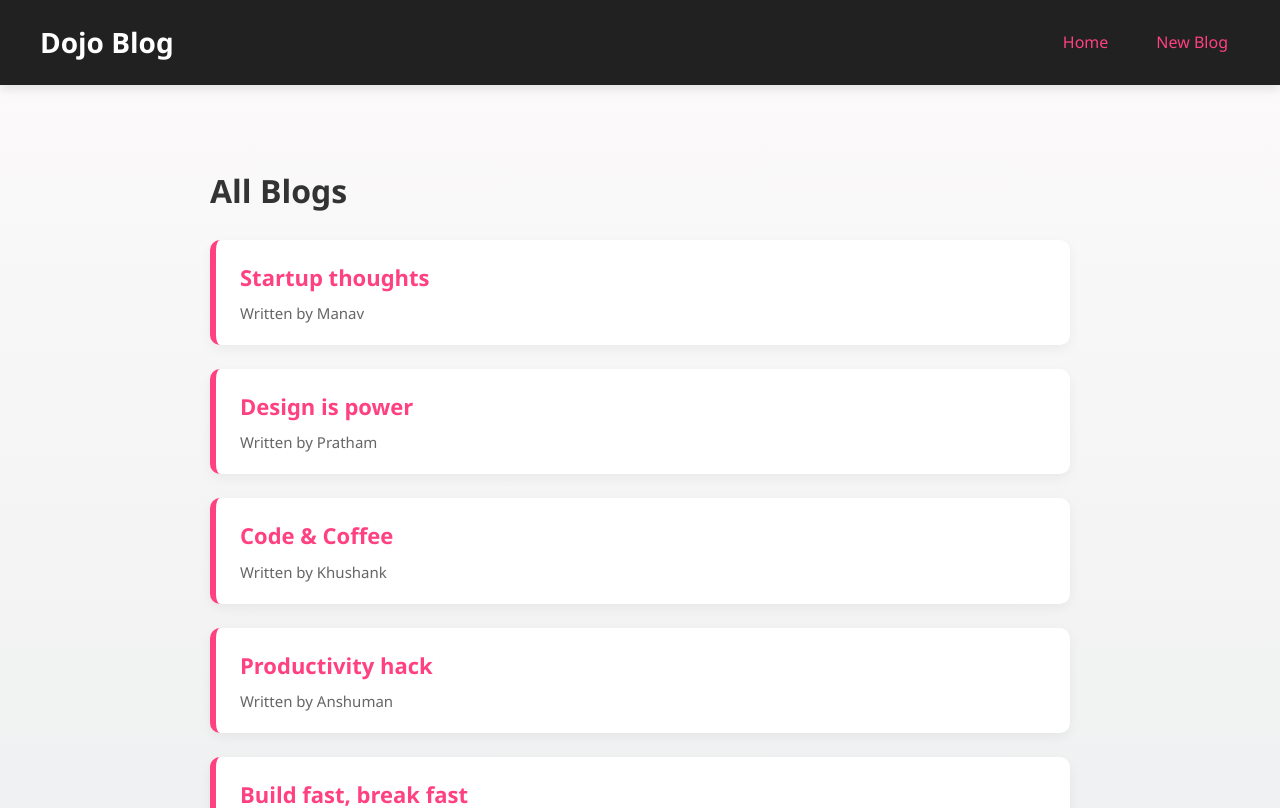
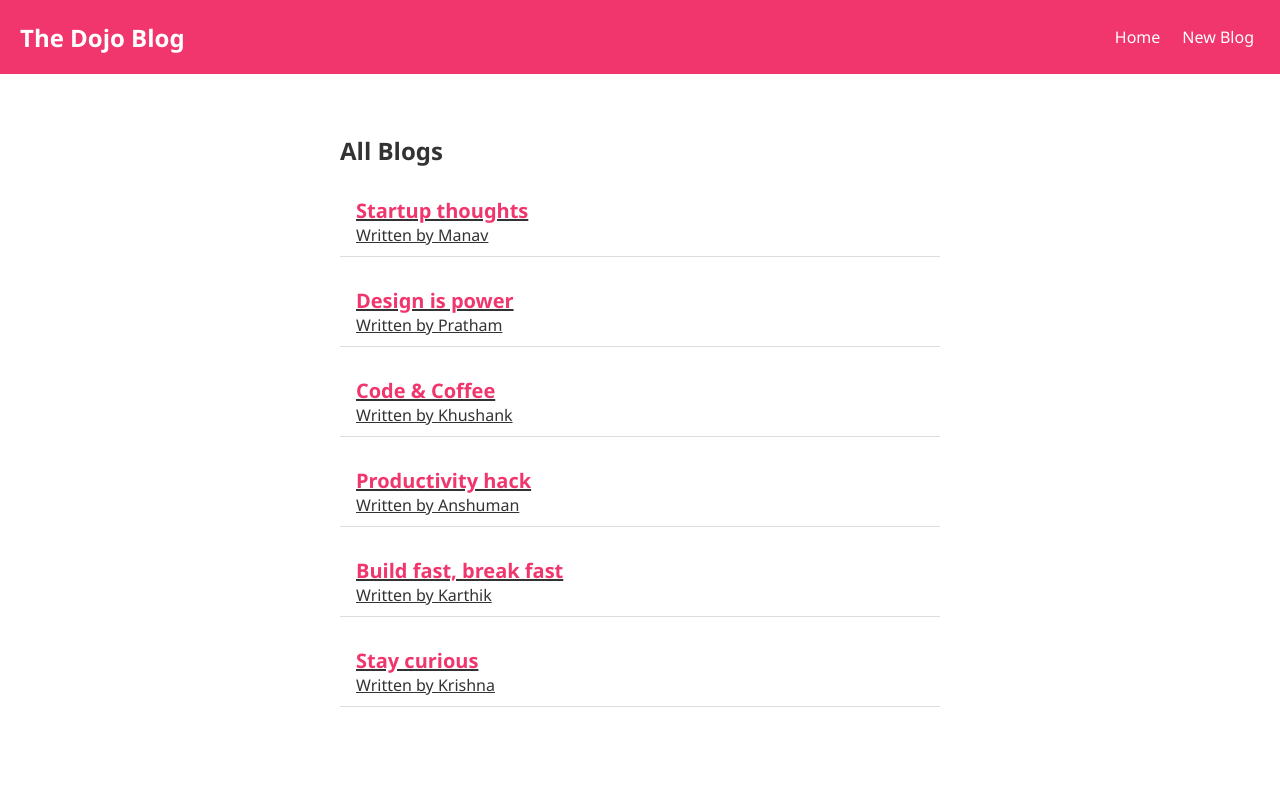
Before and after one commit to manavs2006/blogsite, a React (Create React App) app: page / in a window 1280 px wide. Shown: the top 808 px of the page. Built offline with nearby package versions, Linux system fonts and the light colour scheme; data requests are answered from the project's data file.

Commit message:
Updated blog app with latest features and styling

```diff
--- /dev/null
+++ b/public/Create.js
@@ -0,0 +1,10 @@
+const Create = () => {
+  return (
+    <div className="create">
+      <h2>Add a New Blog (Disabled)</h2>
+      <p>This feature is coming soon.</p>
+    </div>
+  );
+};
+
+export default Create;
--- a/src/App.js
+++ b/src/App.js
@@ -1,8 +1,9 @@
-import { BrowserRouter as Router, Routes, Route } from "react-router-dom";
-import Navbar from "./components/Navbar";
-import Home from "./Home";
-import Create from "./components/Create";
-import NotFound from "./NotFound";
+import Navbar from './components/Navbar';
+import Home from './Home';
+import Create from './components/Create';
+import BlogDetails from './components/BlogDetails';
+import NotFound from './components/NotFound';
+import { BrowserRouter as Router, Routes, Route } from 'react-router-dom';
 
 function App() {
   return (
@@ -13,6 +14,7 @@ function App() {
           <Routes>
             <Route path="/" element={<Home />} />
             <Route path="/create" element={<Create />} />
+            <Route path="/blogs/:id" element={<BlogDetails />} />
             <Route path="*" element={<NotFound />} />
           </Routes>
         </div>
--- a/src/Home.js
+++ b/src/Home.js
@@ -1,52 +1,34 @@
-import { useState, useEffect } from "react";
-import BlogList from "./components/BlogList";
+import { useState, useEffect } from 'react';
+import BlogList from './components/BlogList';
 
 const Home = () => {
   const [blogs, setBlogs] = useState(null);
+  const [isPending, setIsPending] = useState(true);
+  const [error, setError] = useState(null);
 
   useEffect(() => {
-    setBlogs([
-      {
-        title: "Startup thoughts",
-        body: "Ideas are easy, execution is everything.",
-        author: "Manav",
-        id: 1
-      },
-      {
-        title: "Design is power",
-        body: "Good design is invisible but impactful.",
-        author: "Pratham",
-        id: 2
-      },
-      {
-        title: "Code & Coffee",
-        body: "Nothing beats a debugging session at 2AM.",
-        author: "Khushank",
-        id: 3
-      },
-      {
-        title: "Productivity hack",
-        body: "A focused 30 minutes beats 3 distracted hours.",
-        author: "Anshuman",
-        id: 4
-      },
-      {
-        title: "Build fast, break fast",
-        body: "Ship it. Fix it. Improve it.",
-        author: "Karthik",
-        id: 5
-      },
-      {
-        title: "Stay curious",
-        body: "The best ideas come from asking better questions.",
-        author: "Krishna",
-        id: 6
-      }
-    ]);
+    fetch('http://localhost:8000/blogs')
+      .then(res => {
+        if (!res.ok) {
+          throw Error('could not fetch data');
+        }
+        return res.json();
+      })
+      .then(data => {
+        setBlogs(data);
+        setIsPending(false);
+        setError(null);
+      })
+      .catch(err => {
+        setIsPending(false);
+        setError(err.message);
+      });
   }, []);
 
   return (
     <div className="home">
+      {error && <div>{error}</div>}
+      {isPending && <div>Loading...</div>}
       {blogs && <BlogList blogs={blogs} title="All Blogs" />}
     </div>
   );
--- /dev/null
+++ b/src/components/BlogDetails.js
@@ -0,0 +1,42 @@
+import { useParams, useNavigate } from 'react-router-dom';
+import { useEffect, useState } from 'react';
+
+const BlogDetails = () => {
+  const { id } = useParams();
+  const navigate = useNavigate();
+  const [blog, setBlog] = useState(null);
+  const [isPending, setIsPending] = useState(true);
+
+  useEffect(() => {
+    fetch('http://localhost:8000/blogs/' + id)
+      .then(res => res.json())
+      .then(data => {
+        setBlog(data);
+        setIsPending(false);
+      });
+  }, [id]);
+
+  const handleDelete = () => {
+    fetch('http://localhost:8000/blogs/' + id, {
+      method: 'DELETE'
+    }).then(() => {
+      navigate('/');
+    });
+  };
+
+  return (
+    <div className="blog-details">
+      {isPending && <div>Loading...</div>}
+      {blog && (
+        <article>
+          <h2>{blog.title}</h2>
+          <p>Written by {blog.author}</p>
+          <div>{blog.body}</div>
+          <button onClick={handleDelete}>Delete</button>
+        </article>
+      )}
+    </div>
+  );
+};
+
+export default BlogDetails;
--- a/src/components/BlogList.js
+++ b/src/components/BlogList.js
@@ -1,15 +1,13 @@
-import { Link } from "react-router-dom";
+import { Link } from 'react-router-dom';
 
 const BlogList = ({ blogs, title }) => {
-  if (!blogs || !Array.isArray(blogs)) return <p>No blogs to display</p>;
-
   return (
     <div className="blog-list">
       <h2>{title}</h2>
-      {blogs.map((blog) => (
+      {blogs.map(blog => (
         <div className="blog-preview" key={blog.id}>
           <Link to={`/blogs/${blog.id}`}>
-            <h3>{blog.title}</h3>
+            <h2>{blog.title}</h2>
             <p>Written by {blog.author}</p>
           </Link>
         </div>
--- a/src/components/Create.js
+++ b/src/components/Create.js
@@ -1,8 +1,48 @@
+import { useState } from 'react';
+import { useNavigate } from 'react-router-dom';
+
 const Create = () => {
+  const [title, setTitle] = useState('');
+  const [body, setBody] = useState('');
+  const [author, setAuthor] = useState('mario');
+  const [isPending, setIsPending] = useState(false);
+  const navigate = useNavigate();
+
+  const handleSubmit = (e) => {
+    e.preventDefault();
+    const blog = { title, body, author };
+
+    setIsPending(true);
+
+    fetch('http://localhost:8000/blogs', {
+      method: 'POST',
+      headers: { 'Content-Type': 'application/json' },
+      body: JSON.stringify(blog)
+    }).then(() => {
+      setIsPending(false);
+      navigate('/');
+    });
+  };
+
   return (
     <div className="create">
-      <h2>Add a New Blog (Disabled)</h2>
-      <p>This feature is coming soon.</p>
+      <h2>Add a New Blog</h2>
+      <form onSubmit={handleSubmit}>
+        <label>Blog title:</label>
+        <input type="text" required value={title} onChange={(e) => setTitle(e.target.value)} />
+
+        <label>Blog body:</label>
+        <textarea required value={body} onChange={(e) => setBody(e.target.value)}></textarea>
+
+        <label>Blog author:</label>
+        <select value={author} onChange={(e) => setAuthor(e.target.value)}>
+          <option value="mario">Mario</option>
+          <option value="yoshi">Yoshi</option>
+        </select>
+
+        {!isPending && <button>Add Blog</button>}
+        {isPending && <button disabled>Adding blog...</button>}
+      </form>
     </div>
   );
 };
--- a/src/components/Navbar.js
+++ b/src/components/Navbar.js
@@ -1,9 +1,9 @@
-import { Link } from "react-router-dom";
+import { Link } from 'react-router-dom';
 
 const Navbar = () => {
   return (
     <nav className="navbar">
-      <h1>Dojo Blog</h1>
+      <h1>The Dojo Blog</h1>
       <div className="links">
         <Link to="/">Home</Link>
         <Link to="/create">New Blog</Link>
--- a/src/index.css
+++ b/src/index.css
@@ -1,124 +1,64 @@
-
 * {
   margin: 0;
-  padding: 0;
-  box-sizing: border-box;
-  font-family: 'Segoe UI', Tahoma, Geneva, Verdana, sans-serif;
+  font-family: "Segoe UI", sans-serif;
+  color: #333;
 }
 
-body {
-  background: linear-gradient(to bottom, #fdfbfb, #ebedee);
-  color: #222;
-  line-height: 1.6;
-}
-
-a {
-  text-decoration: none;
-  color: inherit;
-  transition: 0.3s ease;
-}
-
-/* === Navbar === */
 .navbar {
-  background: #212121;
-  color: white;
-  padding: 20px 40px;
+  padding: 20px;
+  background-color: #f1356d;
   display: flex;
+  align-items: center;
   justify-content: space-between;
-  align-items: center;
-  box-shadow: 0 4px 10px rgba(0, 0, 0, 0.1);
 }
 
 .navbar h1 {
-  font-size: 28px;
-  font-weight: 600;
-}
-
-.navbar .links a {
-  margin-left: 24px;
-  color: #ff4081;
-  font-weight: 500;
-  padding: 8px 12px;
-  border-radius: 5px;
-}
-
-.navbar .links a:hover {
-  background: #ff4081;
   color: white;
 }
 
-/* === Main Content === */
+.navbar .links {
+  display: flex;
+  gap: 10px;
+}
+
+.navbar a {
+  color: white;
+  text-decoration: none;
+  padding: 6px;
+}
+
+.navbar a:hover {
+  background-color: white;
+  color: #f1356d;
+  border-radius: 4px;
+}
+
 .content {
-  max-width: 900px;
-  margin: 60px auto;
+  max-width: 600px;
+  margin: 40px auto;
   padding: 20px;
 }
 
-/* === Blog List === */
-.blog-list h2 {
-  font-size: 32px;
-  margin-bottom: 24px;
-  color: #333;
+.blog-preview {
+  padding: 10px 16px;
+  margin: 20px 0;
+  border-bottom: 1px solid #ddd;
 }
 
-.blog-preview {
-  background: white;
-  margin-bottom: 24px;
-  padding: 20px 24px;
-  border-radius: 10px;
-  border-left: 6px solid #ff4081;
-  box-shadow: 0 4px 12px rgba(0, 0, 0, 0.05);
-  transition: transform 0.2s ease, box-shadow 0.3s ease;
+.blog-preview h2 {
+  font-size: 20px;
+  color: #f1356d;
 }
 
-.blog-preview:hover {
-  transform: scale(1.01);
-  box-shadow: 0 8px 20px rgba(0, 0, 0, 0.1);
+.create form {
+  display: flex;
+  flex-direction: column;
 }
 
-.blog-preview h3 {
-  font-size: 22px;
-  color: #ff4081;
-  margin-bottom: 6px;
+.create input,
+.create textarea,
+.create select {
+  margin-bottom: 16px;
+  padding: 8px;
+  font-size: 16px;
 }
-
-.blog-preview p {
-  color: #666;
-  font-size: 15px;
-}
-
-/* === Create Page === */
-.create {
-  background: white;
-  padding: 30px;
-  border-left: 6px solid #4caf50;
-  border-radius: 10px;
-  box-shadow: 0 6px 18px rgba(0, 0, 0, 0.06);
-}
-
-/* === 404 Page === */
-.not-found {
-  text-align: center;
-  padding: 80px 20px;
-}
-
-.not-found h2 {
-  font-size: 40px;
-  color: #ff4081;
-  margin-bottom: 20px;
-}
-
-.not-found a {
-  display: inline-block;
-  margin-top: 10px;
-  padding: 10px 20px;
-  border: 2px solid #ff4081;
-  color: #ff4081;
-  border-radius: 6px;
-  font-weight: bold;
-}
-
-.not-found a:hover {
-  background-color: #ff4081;
-  color: white;
-}
```
Also changed, not shown: src/components/NotFound.js (renamed from src/NotFound.js).
